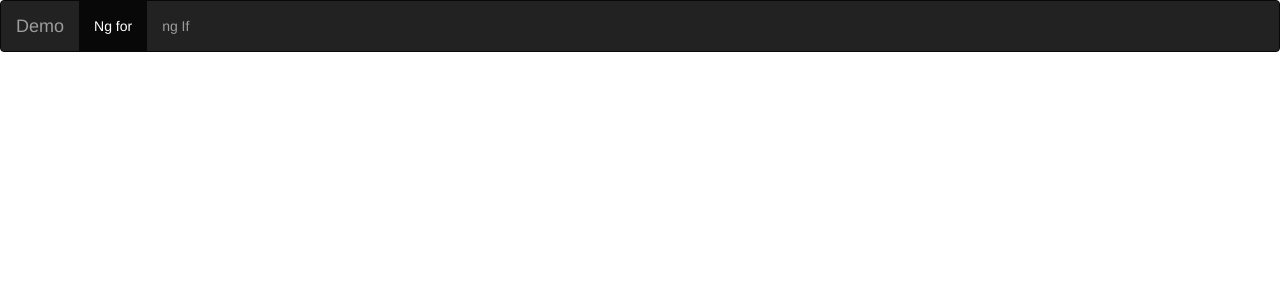
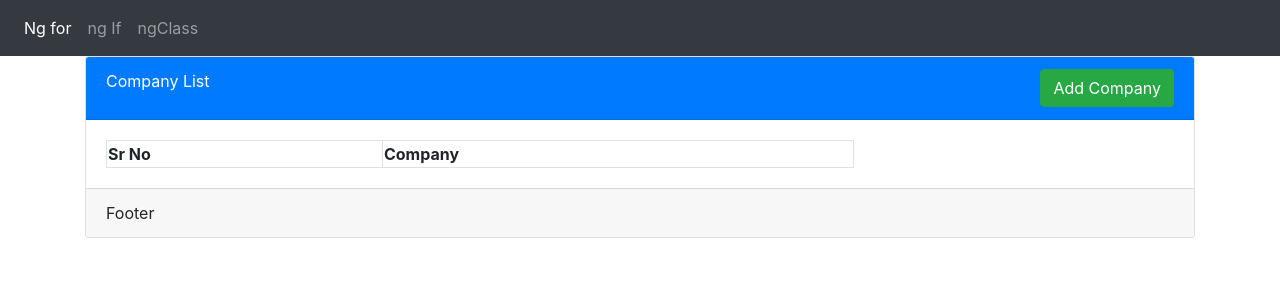
Before and after one commit to chetanexpo3005/ang-demo, an Angular app in the folder angular-session/: page /ngclass in a window 1280 px wide. Before the commit this address led to /. Shown: the top 300 px of the page. Built offline with nearby package versions, Linux system fonts and the light colour scheme.

Commit message:
ngClass code

```diff
--- a/angular-session/src/app/app-routing.module.ts
+++ b/angular-session/src/app/app-routing.module.ts
@@ -2,6 +2,7 @@ import { NgModule } from '@angular/core';
 import { Routes, RouterModule } from '@angular/router';
 import { StrcturalNgforComponent } from './components/strctural-ngfor/strctural-ngfor.component';
 import { StructuralDirComponent } from './components/structural-dir/structural-dir.component';
+import { NgClassComponent } from './components/ng-class/ng-class.component';
 
 const routes: Routes = [
   {
@@ -13,6 +14,10 @@ const routes: Routes = [
     path: 'ngif',
     component: StructuralDirComponent,
     data : { id: '2', name: 'if'}
+  },
+  {
+    path: 'ngclass',
+    component: NgClassComponent
   }
 ];
 
--- a/angular-session/src/app/app.component.html
+++ b/angular-session/src/app/app.component.html
@@ -1,13 +1,15 @@
-<nav class="navbar navbar-inverse">
-    <div class="container-fluid">
-        <div class="navbar-header">
-            <a class="navbar-brand" >Demo</a>
-        </div>
-        <ul class="nav navbar-nav">
-            <li class="active"><a routerLink = "ngfor"  >Ng for</a></li>
-            <li><a routerLink = "ngif">ng If</a></li>
-        </ul>
-    </div>
+<nav class="navbar navbar-expand-sm bg-dark navbar-dark">
+    <ul class="navbar-nav">
+        <li class="nav-item active">
+            <a class="nav-link" routerLink="ngfor">Ng for</a>
+        </li>
+        <li class="nav-item">
+            <a class="nav-link" routerLink="ngfor">ng If</a>
+        </li>
+        <li class="nav-item">
+            <a class="nav-link" routerLink="ngfor">ngClass</a>
+        </li>
+    </ul>
 </nav>
 <div class="container">
     <router-outlet></router-outlet>
--- a/angular-session/src/app/app.module.ts
+++ b/angular-session/src/app/app.module.ts
@@ -9,12 +9,14 @@ import { RouterModule} from '@angular/router';
 
 import { StructuralDirComponent } from './components/structural-dir/structural-dir.component';
 import { StrcturalNgforComponent } from './components/strctural-ngfor/strctural-ngfor.component';
+import { NgClassComponent } from './components/ng-class/ng-class.component';
 
 @NgModule({
   declarations: [
     AppComponent,
     StructuralDirComponent,
-    StrcturalNgforComponent
+    StrcturalNgforComponent,
+    NgClassComponent
   ],
   imports: [
     BrowserModule,
--- /dev/null
+++ b/angular-session/src/app/components/ng-class/ng-class.component.html
@@ -0,0 +1,57 @@
+<div class="row">
+    <div [ngClass]="isSidepanel?'col-md-8':'col-md-12'">
+        <div class="card  ">
+            <div class="card-header bg-primary text-white">
+                <div class="row">
+                    <div class="col-md-6">
+                        Company List
+                    </div>
+                    <div class="col-md-6 text-right">
+                        <button class="btn btn-success" (click)="addCompany()">Add Company</button>
+                    </div>
+                </div>
+            </div>
+            <div class="card-body">
+                <table class="tabel table-bordered" style="width: 70%">
+                    <tr>
+                        <th>
+                            Sr No
+                        </th>
+                        <th>
+                            Company
+                        </th>
+                    </tr>
+                    <tr *ngFor="let comp of companyList;let i=index">
+                        <td>
+                            {{i+ 1}}
+                        </td>
+                        <td>
+                            {{comp}}
+                        </td>
+                    </tr>
+                </table>
+            </div>
+            <div class="card-footer">Footer</div>
+        </div>
+    </div>
+    <div class="col-md-4" *ngIf="isSidepanel">
+        <div class="card  text-white">
+            <div class="card-header bg-success">
+                <div class="row">
+                    <div class="col-md-6">
+                        Add Company
+                    </div>
+                    <div class="col-md-6 text-right">
+                        <button (click)="closeSidepanel()">Close </button>
+                    </div>
+                </div>
+            </div>
+            <div class="card-body">
+                <input type="text" placeholder="name" [(ngModel)]="company">
+            </div>
+            <div class="card-footer">
+                <button class="btn btn-success" (click)="saveCompany()">Save </button>
+            </div>
+        </div>
+    </div>
+</div>
--- /dev/null
+++ b/angular-session/src/app/components/ng-class/ng-class.component.ts
@@ -0,0 +1,33 @@
+import { Component, OnInit } from '@angular/core';
+
+@Component({
+  selector: 'app-ng-class',
+  templateUrl: './ng-class.component.html',
+  styleUrls: ['./ng-class.component.css']
+})
+export class NgClassComponent implements OnInit {
+
+  isSidepanel: boolean;
+  companyList: string[];
+  company: string;
+  constructor() {
+    this.isSidepanel = false;
+    this.companyList = [];
+   }
+
+  ngOnInit() {
+  }
+  addCompany() {
+    this.isSidepanel = true;
+  }
+  closeSidepanel() {
+    this.isSidepanel = false;
+  }
+
+  saveCompany() {
+    this.companyList.push(this.company);
+    this.company = '';
+    this.isSidepanel = false;
+  }
+
+}
--- a/angular-session/src/index.html
+++ b/angular-session/src/index.html
@@ -7,7 +7,7 @@
 
   <meta name="viewport" content="width=device-width, initial-scale=1">
   <link rel="icon" type="image/x-icon" href="favicon.ico">
-  <link rel="stylesheet" href="https://maxcdn.bootstrapcdn.com/bootstrap/3.4.1/css/bootstrap.min.css">
+  <link rel="stylesheet" href="https://maxcdn.bootstrapcdn.com/bootstrap/4.5.2/css/bootstrap.min.css">
 </head>
 <body>
   <app-root></app-root>
```
Also changed, not shown: angular-session/src/app/components/ng-class/ng-class.component.css (added), 1 other file (tests, documents, lock files or other folders).
